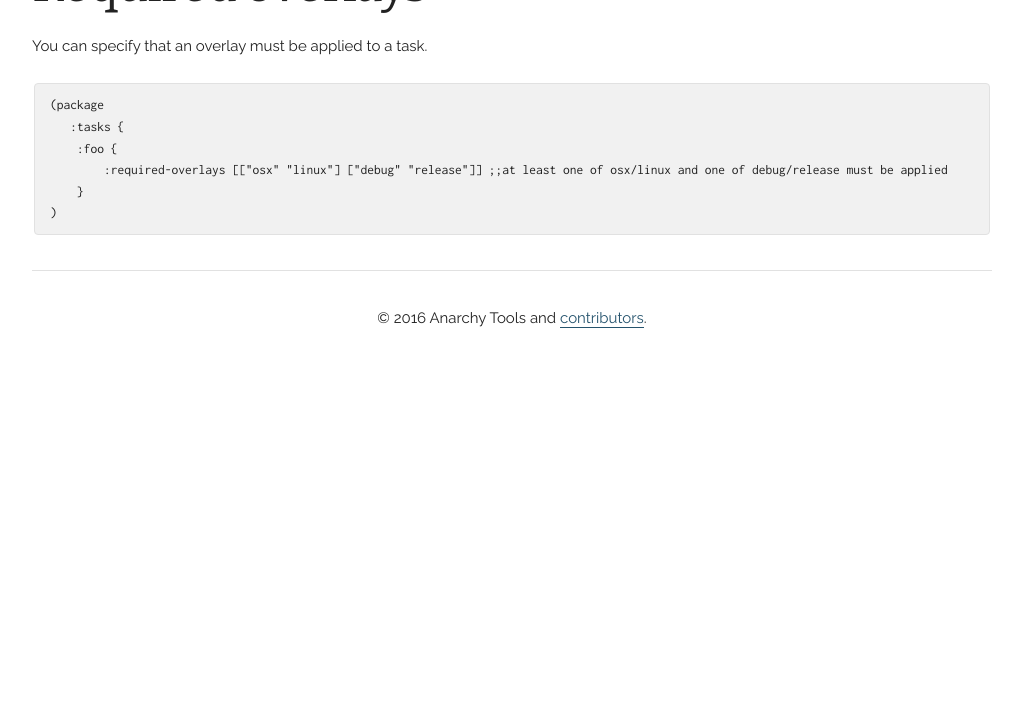
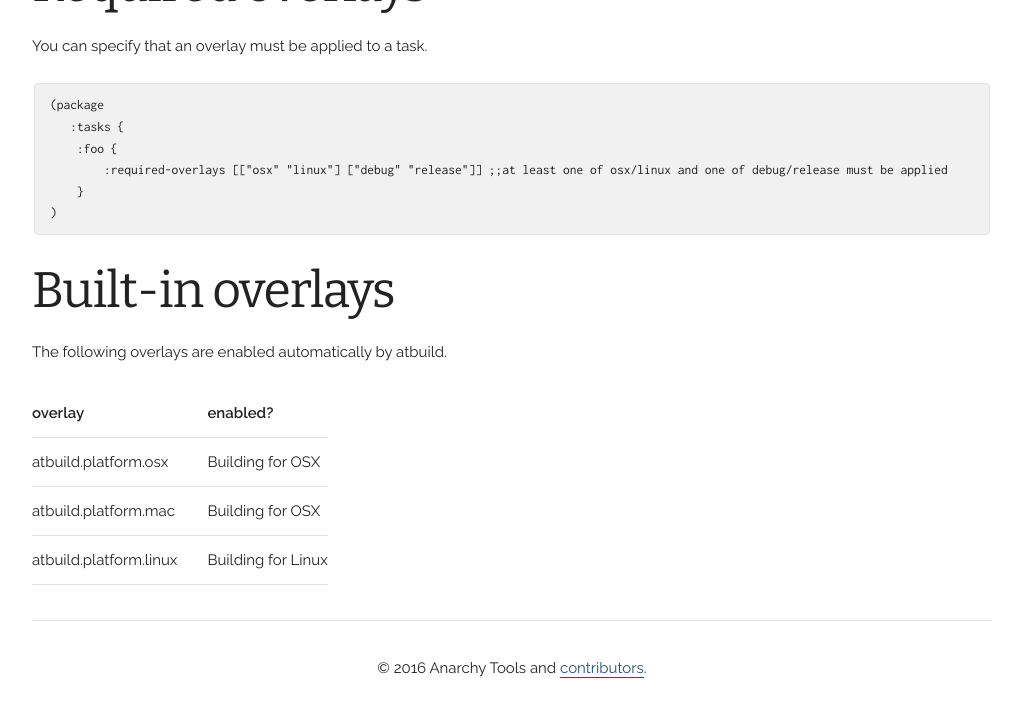
Before and after one commit to AnarchyTools/anarchytools.github.io, a Jekyll site: the page built from docs/overlays.md, in a window 1280 px wide and 900 px high, scrolled down 2209 px. Shown: the top 717 px of the window, without its empty margins (128-1151 px from the left). Built offline with Jekyll 4.4.1, drawn with Linux system fonts in a browser that asks for light colours; before the commit the page ends 2764 px from its top, so only the background shows below that.

Commit message:
Document platform support

````diff
--- a/docs/overlays.md
+++ b/docs/overlays.md
@@ -108,3 +108,13 @@ You can specify that an overlay must be applied to a task.
     }
 )
 ```
+
+# Built-in overlays
+
+The following overlays are enabled automatically by atbuild.
+
+| overlay                | enabled?           |
+|------------------------|--------------------|
+| atbuild.platform.osx   | Building for OSX   |
+| atbuild.platform.mac   | Building for OSX   |
+| atbuild.platform.linux | Building for Linux |
````
Also changed, not shown: docs/atbuild.md (+2 -1 lines), docs/atllbuild.md (+0 -3 lines).
